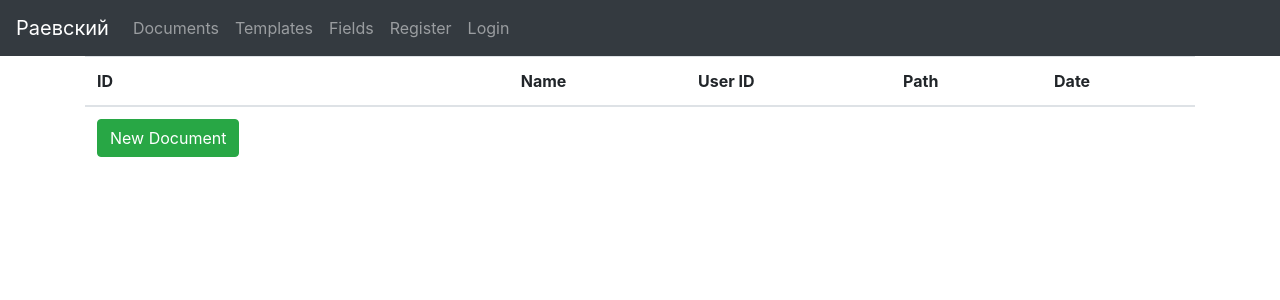
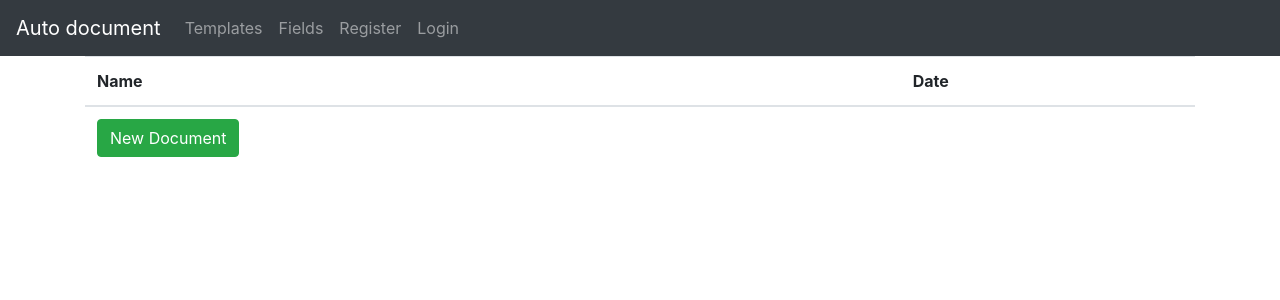
Before and after one commit to khl1956/coursework1609, a Flask app: template templates/documents.html in a window 1280 px wide. Shown: the top 300 px of the page. Run offline with Flask 2, Linux system fonts and the light colour scheme; the template is opened without the code that fills it, so the values that code supplies are empty; parts of the project's set-up code (start-up, migrations or seed data) failed here and were passed over; some libraries are stand-ins or nearby versions.

Commit message:
document page

```diff
--- a/app.py
+++ b/app.py
@@ -15,13 +15,13 @@ from dao.credentials import *
 from dao.db import PostgresDb
 from forms.dashboard_form import DashboardForm
 from flask_app import *
-from execute_sql_file import *
 
 Base = declarative_base()
 
 app = Flask(__name__)
 
 from login import *
+from documents import *
 
 
 def clearSessions():
@@ -37,7 +37,7 @@ def clearSessions():
 
 db = PostgresDb()
 Base.metadata.create_all(db.sqlalchemy_engine)
-clearSessions()
+#clearSessions()
 
 
 @app.route('/', methods=['GET', 'POST'])
--- a/login.py
+++ b/login.py
@@ -30,7 +30,7 @@ def getLoggedUser(session_id):
     db = PostgresDb()
     response = db.sqlalchemy_session.query(UserSessions).filter(UserSessions.session_id == session_id).all()
 
-    return len(response) == response[0] if len(response) != 0 else None
+    return response[0] if len(response) != 0 else None
 
 
 @app.route('/login', methods=['GET', 'POST'])
--- a/templates/documents.html
+++ b/templates/documents.html
@@ -5,10 +5,7 @@
     <table class="table">
         <thead>
             <tr>
-                <th scope="col">ID</th>
                 <th scope="col">Name</th>
-                <th scope="col">User ID</th>
-                <th scope="col">Path</th>
                 <th scope="col">Date</th>
             </tr>
         </thead>
@@ -16,10 +13,7 @@
 
         {% for document in documents %}
             <tr >
-                <td>{{document.document_id}}</td>
                 <td>{{document.document_name}}</td>
-                <td>{{document.user_id}}</td>
-                <td>{{document.document_file_path}}</td>
                 <td>{{document.document_upload_date}}</td>
                 <td>
                     <button type="button" class="btn btn-warning" name="btn_edit_document" data-document_id="{{document.document_id}}">Edit</button>
--- a/templates/index.html
+++ b/templates/index.html
@@ -13,17 +13,17 @@
 <nav class="navbar navbar-expand-sm bg-dark navbar-dark">
 
   <div class="navbar-header">
-        <a class="navbar-brand" href="#">Раевский</a>  <!-- Посилання на репозиторій з кодом !-->
+        <a class="navbar-brand" href="#">Auto document</a>  <!-- Посилання на репозиторій з кодом !-->
   </div>
 
 
 
 
   <ul class="navbar-nav">
-    <li class="nav-item"><a class="nav-link" href="/documents">Documents</a></li>
     <li class="nav-item"><a class="nav-link" href="/templates">Templates</a></li>
     <li class="nav-item"><a class="nav-link" href="/fields">Fields</a></li>
     {% if isUserLoggedIn%}
+    <li class="nav-item"><a class="nav-link" href="/documents">Documents</a></li>
     <li class="nav-item"><a class="nav-link" href="/logout">Logout</a></li>
     {%else%}
     <li class="nav-item"><a class="nav-link" href="/register">Register</a></li>
```
Also changed, not shown: documents.py (+14 -2 lines), forms/documents_form.py (+3 -7 lines), requirements.txt (+6 -6 lines).
